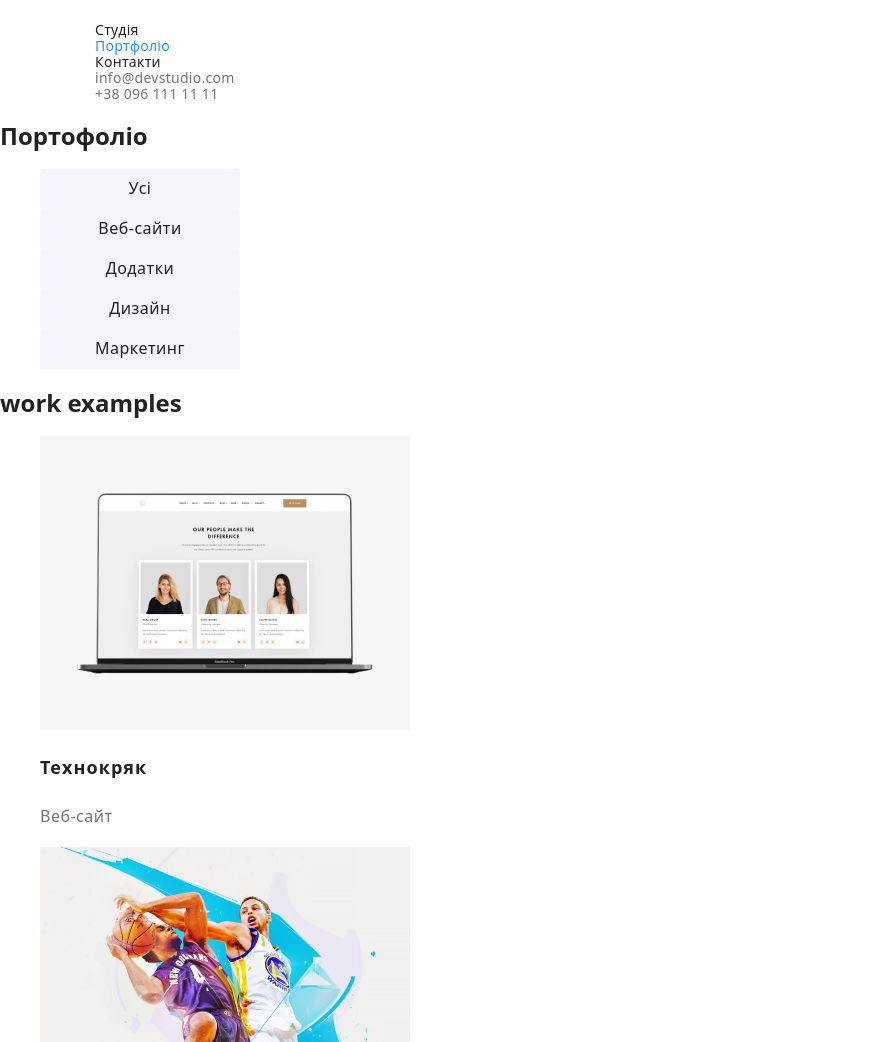
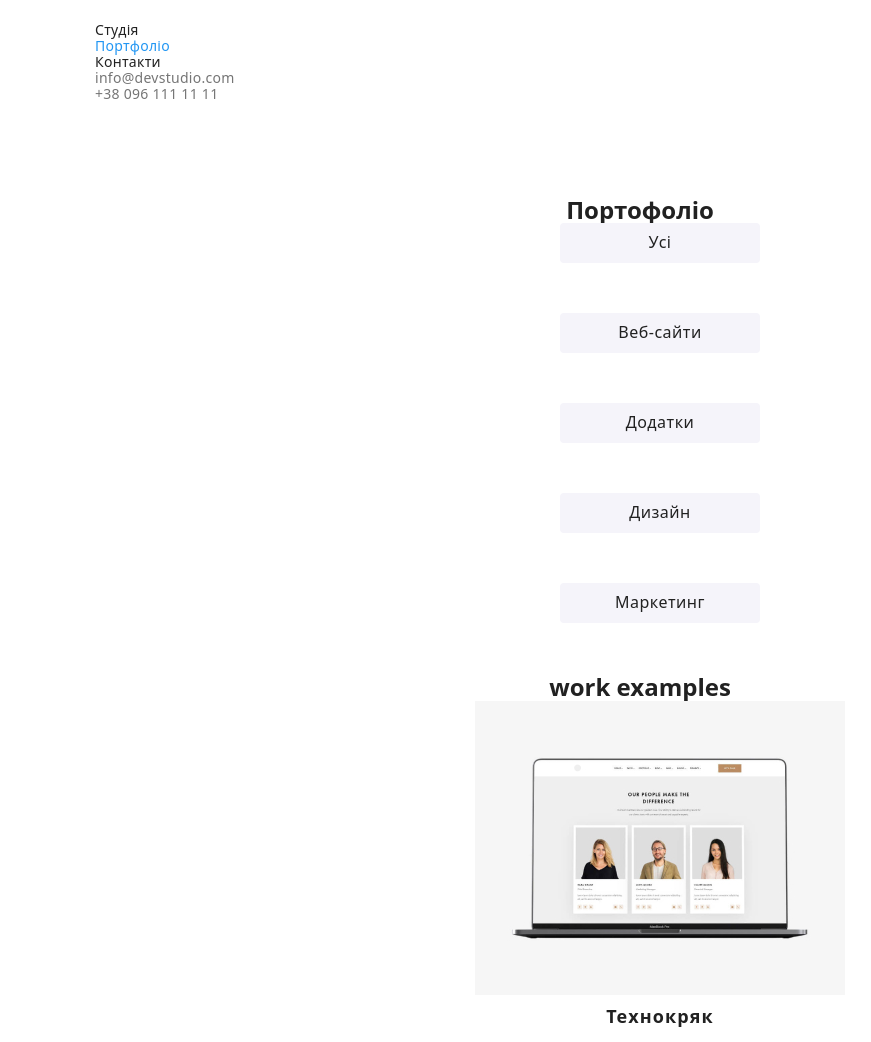
Before and after one commit to Obbjh/goit_markup_hw-02, a plain HTML site: page portfolio.html in a window 1280 px wide. Shown: the part 58-1100 px from the top of the page, without its empty margins (0-871 px from the left). Drawn offline with nearby package versions, Linux system fonts and the light colour scheme.

Commit message:
add margin, padding protfolio.html

```diff
--- a/css/styles.css
+++ b/css/styles.css
@@ -202,7 +202,7 @@
 
 /* Works*/
 .work-list .item {
-padding top: 92;
+padding-top: 92;
 padding-bottom: 0;
 }
 
@@ -308,10 +308,22 @@
 
 /* Portfolio */
 
+.projects-examples {
+    text-align: center;
+    padding-top: 94px;
+    padding-bottom: 94px;
+}
+
+.example-list-title {
+    margin-top: 0;
+    margin-bottom: 0;
+}
+
 .filter-button {
     display: inline-block;
     border-radius: 4px;
     padding: 6px 22px;
+    margin-bottom: 50px;
     text-align: center;
 
     font-weight: 500;
@@ -330,6 +342,8 @@
 }
 
 .example-title {
+    margin-top: 0;
+    margin-bottom: 4px;
     font-style: normal;
     font-weight: 700;
     font-size: 18px;
@@ -339,6 +353,8 @@
 }
 
 .example-object {
+    margin-top: 0;
+    margin-bottom: 0;
     font-style: normal;
     font-weight: 400;
     font-size: 16px;
@@ -355,3 +371,8 @@
     margin-top: 0;
     margin-bottom: 12px;
 }
+
+.projects-title {
+    margin-top: 0;
+    margin-bottom: 0;
+}
--- a/portfolio.html
+++ b/portfolio.html
@@ -55,8 +55,9 @@
     </header>
 
     <main>
-      <section>
-        <h1>Портофоліо</h1>
+      <section class="projects-examples">
+        <div class="container">
+          <h1 class="projects-title">Портофоліо</h1>
           <ul>
             <li><button class="filter-button">Усі</button></li>
             <li><button class="filter-button">Веб-сайти</button></li>
@@ -64,7 +65,7 @@
             <li><button class="filter-button">Дизайн</button></li>
             <li><button class="filter-button">Маркетинг</button></li>
           </ul>
-        <h2>work examples</h2>
+          <h2 class="example-list-title">work examples</h2>
           <ul>
             <li>
               <a href="">
@@ -175,6 +176,7 @@
               </a>
             </li>
           </ul>
+        </div>
       </section>
     </main>
 
```
Lines whose indentation alone changed are shown as unchanged.
